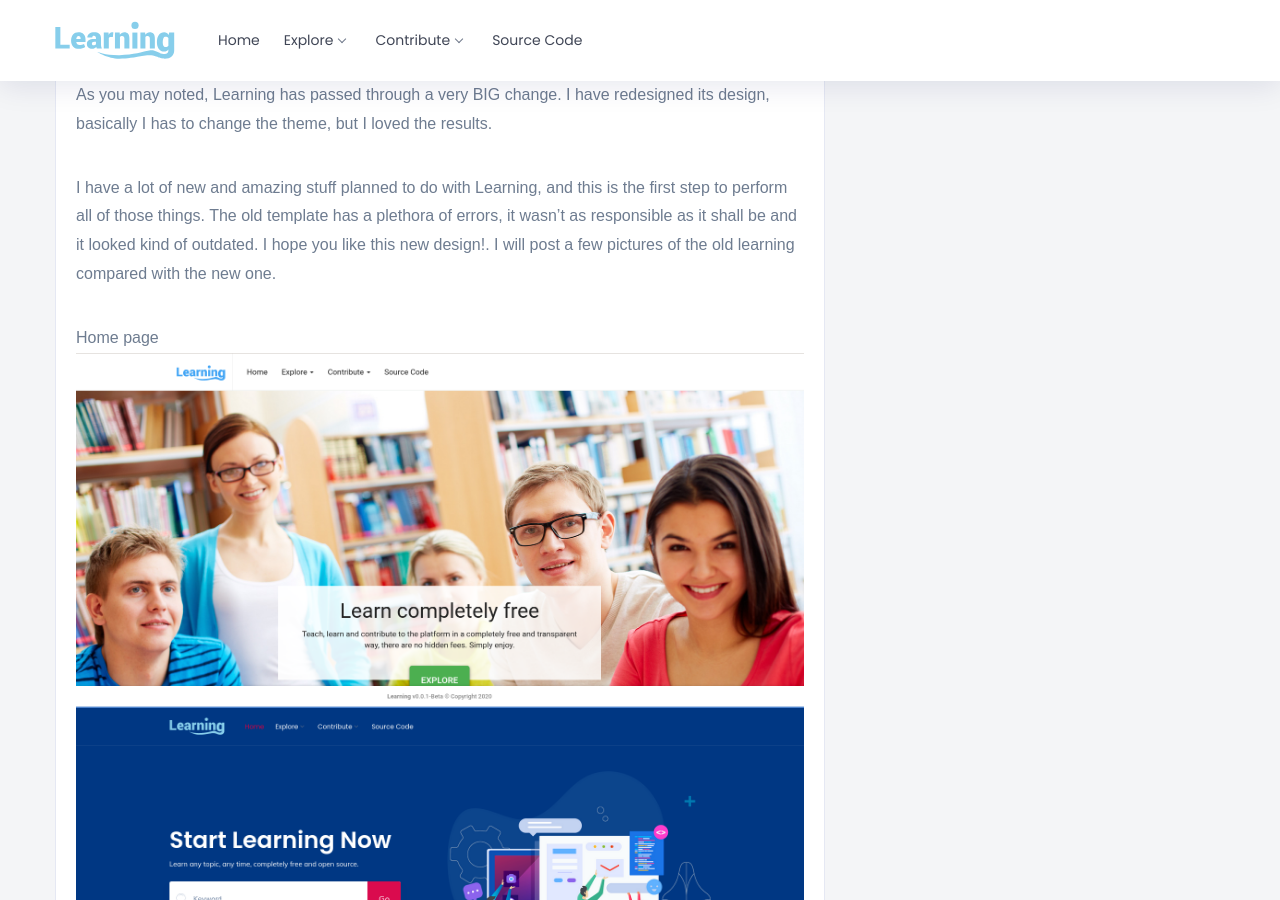
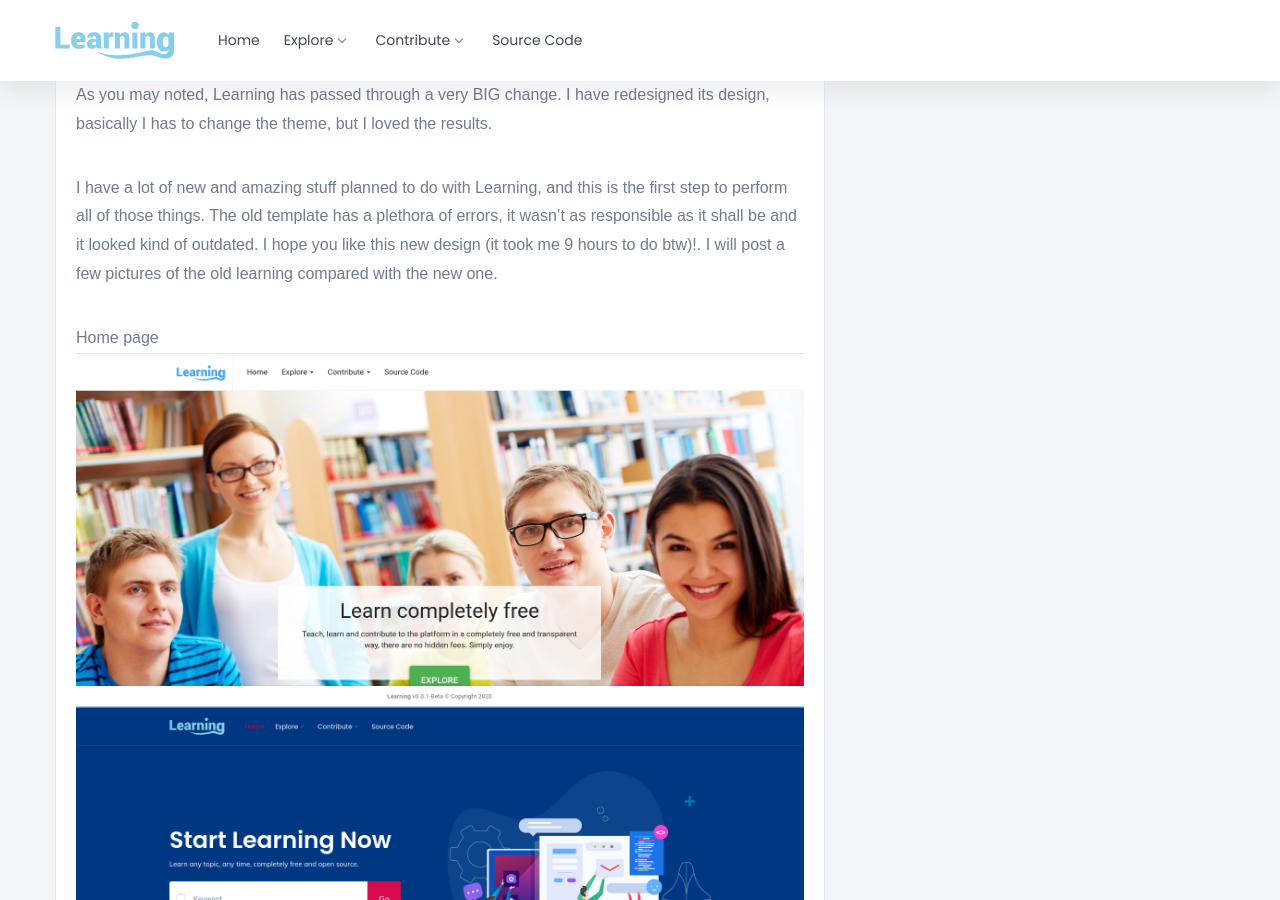
Before and after one commit to InsaneMiner/Learning, a Jekyll site: the page built from blog/entry/redesign-learning.md, in a window 1280 px wide and 900 px high, scrolled down 840 px. Built offline with Jekyll 4.4.1, drawn with Linux system fonts in a browser that asks for light colours; some web fonts are replaced; comment, search, counter and statistics services are not loaded.

Commit message:
Renamed this

```diff
--- a/_includes/hero.html
+++ b/_includes/hero.html
@@ -17,7 +17,7 @@
                     <div class="form-group">
                       <div class="input-with-icon">
                         <input type="text" class="form-control"
-                        placeholder="Keyword" name="q" autocomplete="off">
+                        placeholder="Search..." name="q" autocomplete="off">
                         <img src="/img/search.svg" class="search-icon">
                       </div>
                     </div>
--- a/blog/entry/redesign-learning.md
+++ b/blog/entry/redesign-learning.md
@@ -14,7 +14,7 @@ results.
 I have a lot of new and amazing stuff planned to do with Learning, and this is
 the first step to perform all of those things. The old template has a plethora
 of errors, it wasn't as responsible as it shall be and it looked kind of
-outdated. I hope you like this new design!. I will post a few pictures of the
+outdated. I hope you like this new design (it took me 9 hours to do btw)!. I will post a few pictures of the
 old learning compared with the new one.
 
 Home page
```
